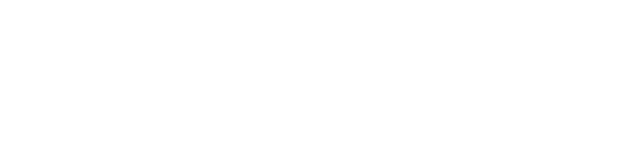
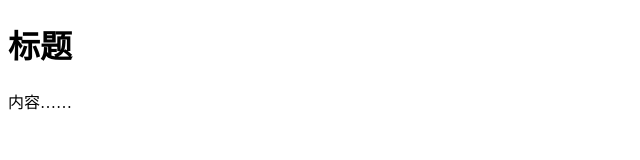
Before and after one commit to web-lukang/dome01, a plain HTML site: page index.html in a window 1280 px wide. Shown: the whole page, without its empty margins (0-640 px from the left). Drawn offline with Linux system fonts and the light colour scheme.

Commit message:
二次修改

```diff
--- a/index.html
+++ b/index.html
@@ -1,11 +1,15 @@
 <!DOCTYPE html>
 <html lang="en">
+
 <head>
     <meta charset="UTF-8">
     <meta name="viewport" content="width=device-width, initial-scale=1.0">
     <title>Document</title>
 </head>
+
 <body>
+    <h1>标题</h1>
+    <p>内容……</p>
+</body>
 
-</body>
 </html>
```
